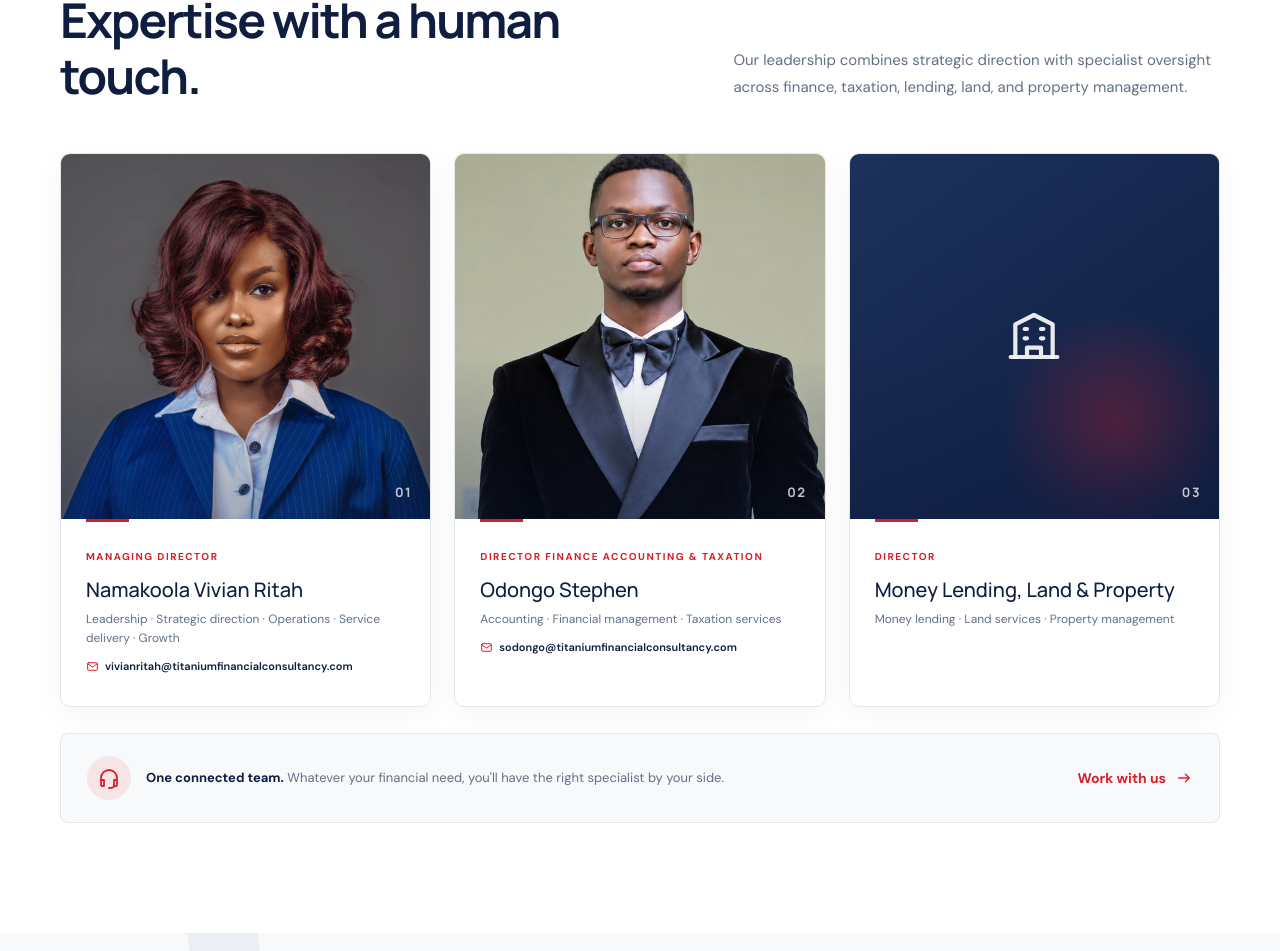
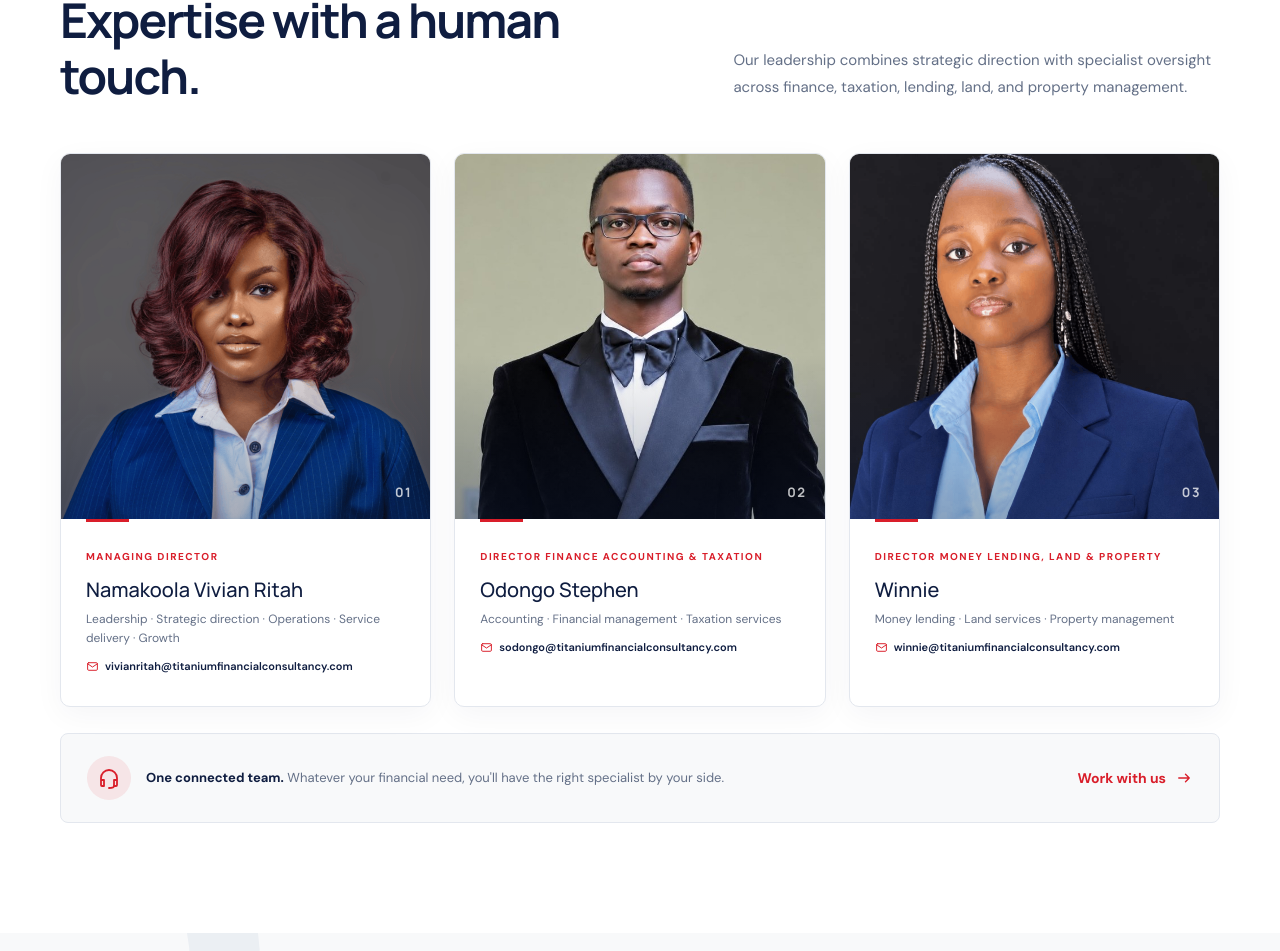
Before and after one commit to ssekimuli/fintest, a React (Vite) app: page / in a window 1280 px wide. Shown: the part 4599-5550 px from the top of the page. Built offline with nearby package versions, Linux system fonts and the light colour scheme; the HTML template or start-up script is replaced by a standard one.

Commit message:
feat(team): add Winnie with photo and official email to leadership team

```diff
--- a/index.html
+++ b/index.html
@@ -81,6 +81,13 @@
               "name": "Odongo Stephen",
               "jobTitle": "Director Finance Accounting & Taxation",
               "email": "sodongo@titaniumfinancialconsultancy.com"
+            },
+            {
+              "@type": "Person",
+              "name": "Winnie",
+              "jobTitle": "Director Money Lending, Land & Property",
+              "email": "winnie@titaniumfinancialconsultancy.com",
+              "image": "https://titaniumfinancialconsultancy.com/assets/winnie.png"
             }
           ],
           "hasOfferCatalog": {
--- a/src/components/Layout.tsx
+++ b/src/components/Layout.tsx
@@ -32,7 +32,7 @@ const PAGE_DEFAULTS: Record<string, { title: string; description: string }> = {
   team: {
     title: "Executive Leadership & Financial Specialists",
     description:
-      "Meet our leadership team: Managing Director Namakoola Vivian Ritah and Director of Finance, Accounting & Taxation Odongo Stephen.",
+      "Meet our leadership team: Managing Director Namakoola Vivian Ritah, Director of Finance, Accounting & Taxation Odongo Stephen, and Director of Money Lending, Land & Property Winnie.",
   },
   faq: {
     title: "Frequently Asked Questions · Loans & Investment Tiers",
--- a/src/data/siteData.ts
+++ b/src/data/siteData.ts
@@ -1,6 +1,7 @@
 import { IconName } from "../components/Icon";
 import managingDirectorImg from "../assets/managing-director.png";
 import odongoStephenImg from "../assets/odongo-stephen.jpg";
+import winnieImg from "../assets/winnie.png";
 
 export interface ServiceItem {
   icon: IconName;
@@ -193,9 +194,11 @@ export const team: TeamMember[] = [
   {
     id: "director-lending-land-property",
     icon: "building",
-    name: "Money Lending, Land & Property",
-    role: "Director",
+    name: "Winnie",
+    role: "Director Money Lending, Land & Property",
     specialty: "Money lending · Land services · Property management",
+    email: "winnie@titaniumfinancialconsultancy.com",
+    image: winnieImg,
   },
 ];
 
```
Also changed, not shown: src/assets/winnie.png (added).
